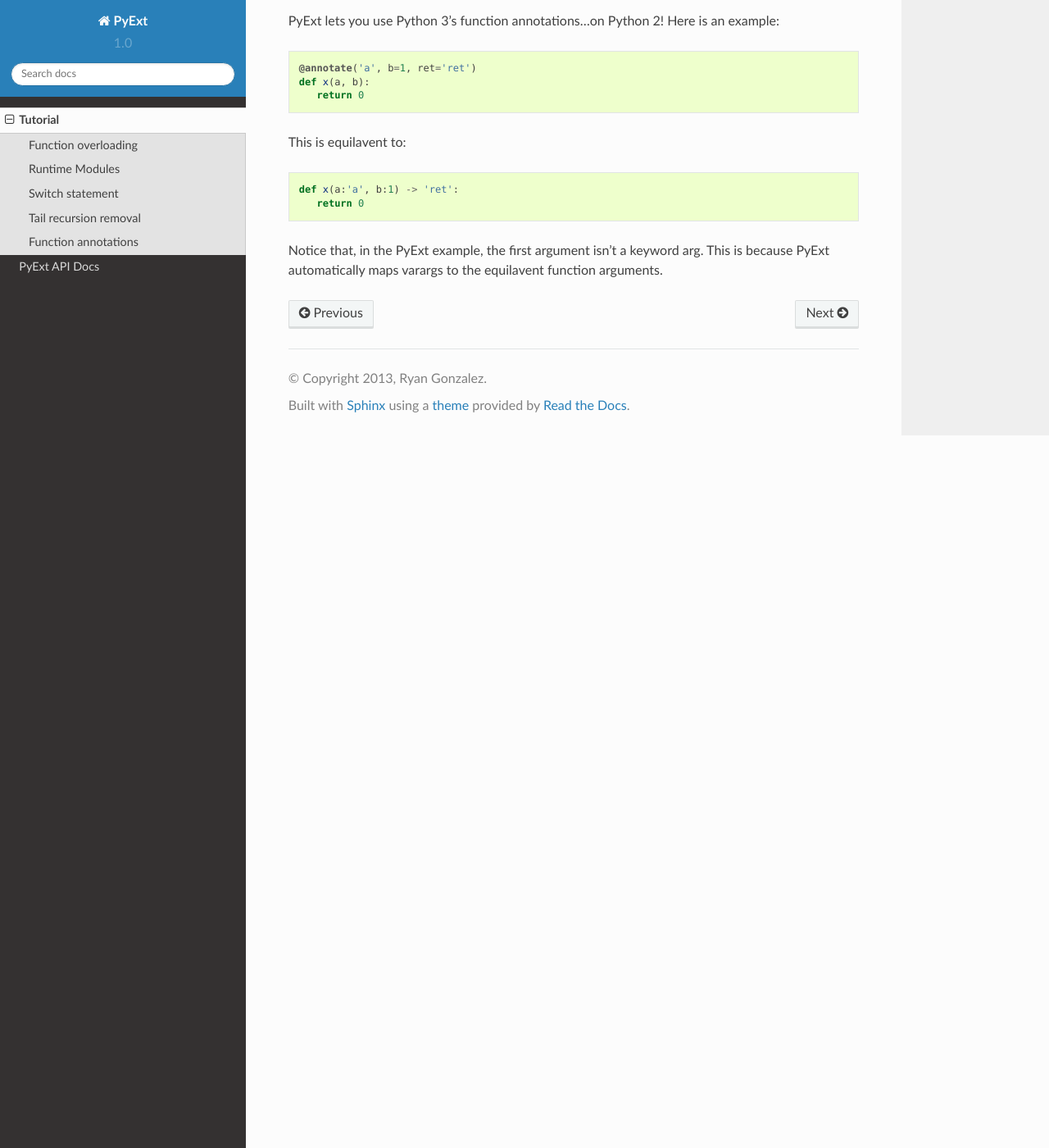
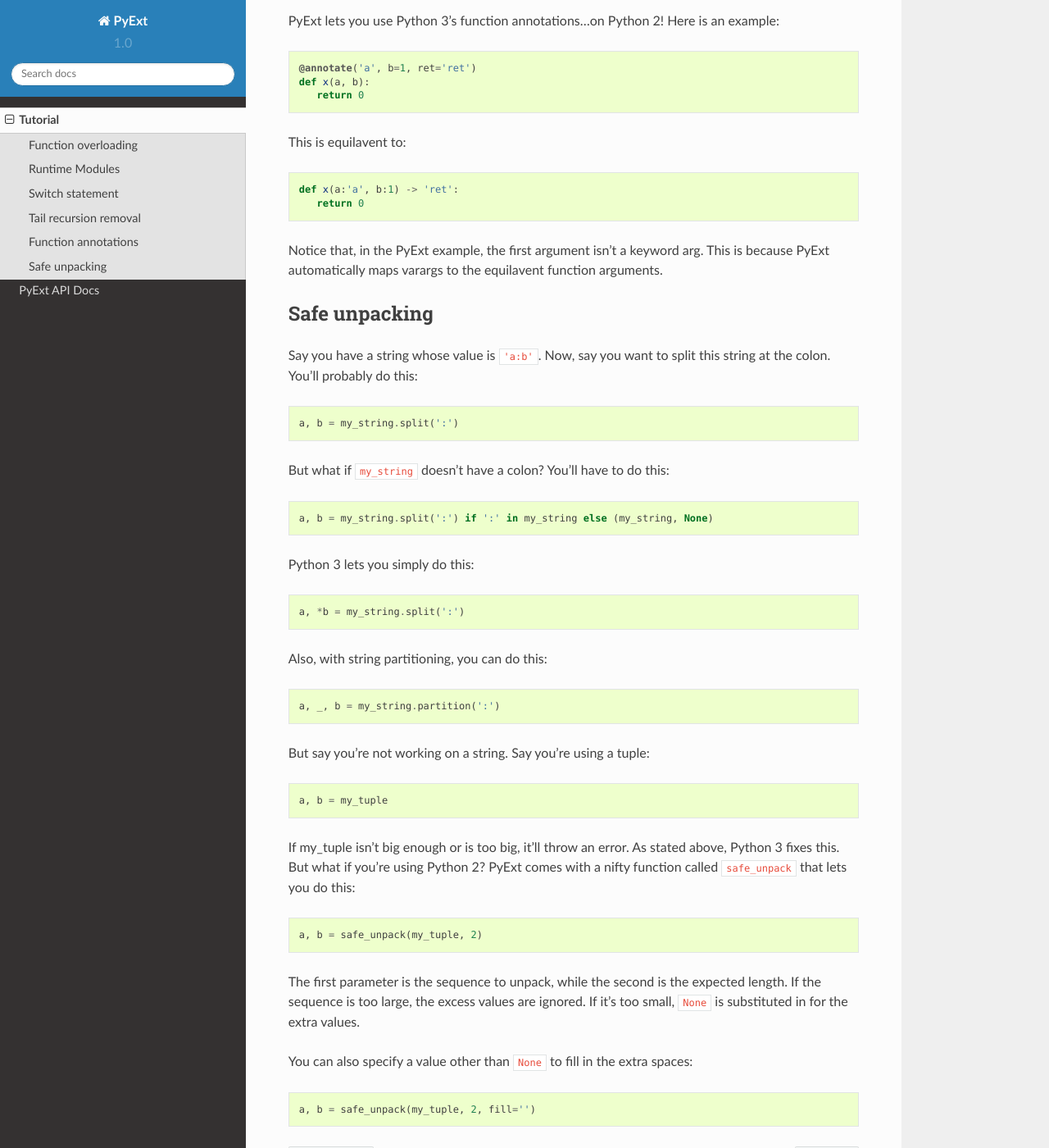
Before and after one commit to refi64/PyExt, a Sphinx documentation site: the page built from doc/source/tutorial.rst, in a window 1280 px wide and 1400 px high, scrolled down 1893 px. Shown: the whole window at 82% size. Built offline with Sphinx 7.4.7 and the Read the Docs theme 2.0.0, drawn with Linux system fonts in a browser that asks for light colours.

Commit message:
Added safe_unpack

```diff
--- a/README.rst
+++ b/README.rst
@@ -13,6 +13,7 @@ Some features:
 - Runtime module creation
 - Tail recursion removal
 - Python 2 function annotations
+- Python 2 safe tuple unpacking
 
 Examples:
 
--- a/doc/source/tutorial.rst
+++ b/doc/source/tutorial.rst
@@ -112,3 +112,50 @@ This is equilavent to:
       return 0
 
 Notice that, in the PyExt example, the first argument isn't a keyword arg. This is because PyExt automatically maps varargs to the equilavent function arguments.
+
+Safe unpacking
+**************
+
+Say you have a string whose value is ``'a:b'``. Now, say you want to split this string at the colon. You'll probably do this:
+
+.. code-block:: python
+
+   a, b = my_string.split(':')
+
+But what if ``my_string`` doesn't have a colon? You'll have to do this:
+
+.. code-block:: python
+
+   a, b = my_string.split(':') if ':' in my_string else (my_string, None)
+
+Python 3 lets you simply do this:
+
+.. code-block:: python3
+
+   a, *b = my_string.split(':')
+
+Also, with string partitioning, you can do this:
+
+.. code-block:: python
+
+   a, _, b = my_string.partition(':')
+
+But say you're not working on a string. Say you're using a tuple:
+
+.. code-block:: python
+
+   a, b = my_tuple
+
+If my_tuple isn't big enough or is too big, it'll throw an error. As stated above, Python 3 fixes this. But what if you're using Python 2? PyExt comes with a nifty function called ``safe_unpack`` that lets you do this:
+
+.. code-block:: python
+
+   a, b = safe_unpack(my_tuple, 2)
+
+The first parameter is the sequence to unpack, while the second is the expected length. If the sequence is too large, the excess values are ignored. If it's too small, ``None`` is substituted in for the extra values.
+
+You can also specify a value other than ``None`` to fill in the extra spaces:
+
+.. code-block:: python
+
+   a, b = safe_unpack(my_tuple, 2, fill='')
--- a/setup.py
+++ b/setup.py
@@ -7,7 +7,7 @@ with open('README.rst', 'r') as f:
     readme = f.read()
 
 setup(name='pyext',
-      version='0.2',
+      version='0.3',
       author='Ryan Gonzalez',
       py_modules=['pyext'],
       long_description=readme,
```
Also changed, not shown: pyext.py (+30 -4 lines), 1 other file.
